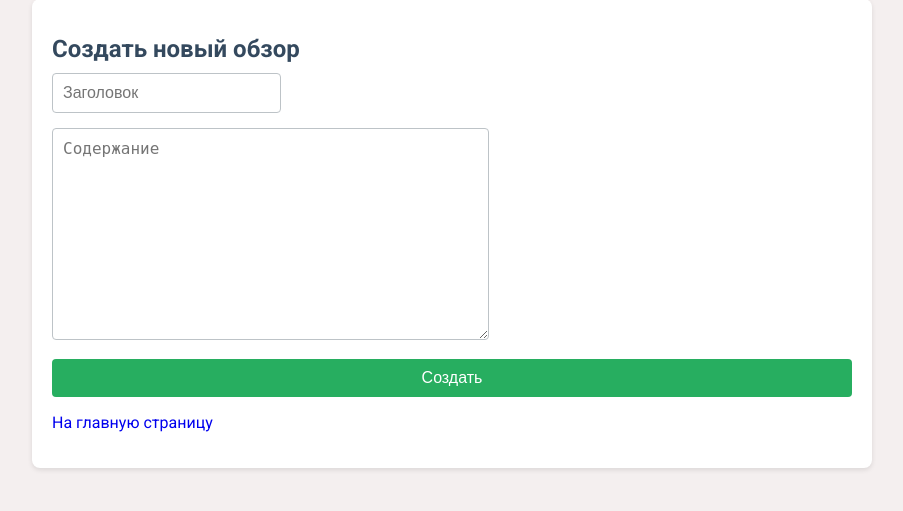
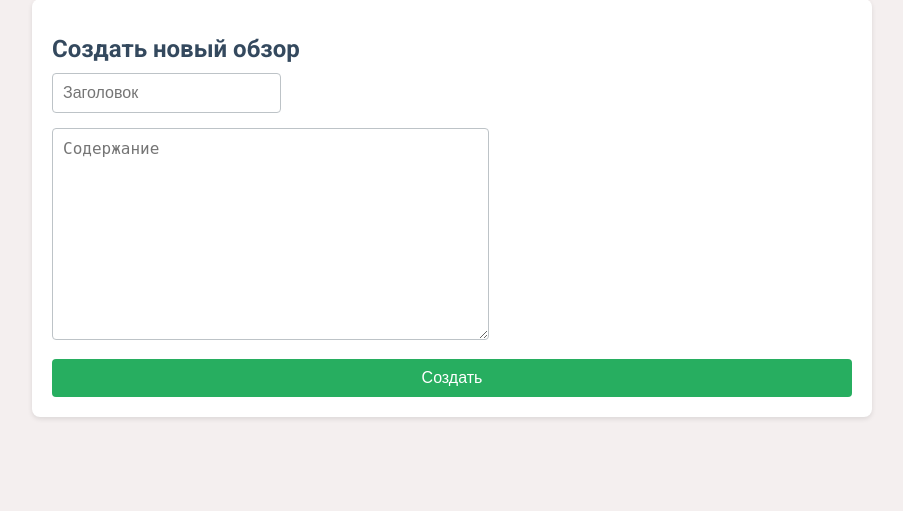
Before and after one commit to hermippus/techreview.django, a Django app: page /review/create/ in a window 1280 px wide. Shown: the part 69-580 px from the top of the page, without its empty margins (188-1091 px from the left). Run offline with Django 5.2, Linux system fonts and the light colour scheme; the visitor is signed in with stand-in values (Sample User, id 1).

Commit message:
Update template/../review_create

```diff
--- a/techrev/templates/techrev/review_create.html
+++ b/techrev/templates/techrev/review_create.html
@@ -14,5 +14,4 @@
     </div>
     <button type="submit">Создать</button>
   </form>
-  <p><a href="{% url 'index' %}">На главную страницу</a></p>
 {% endblock %}
```
